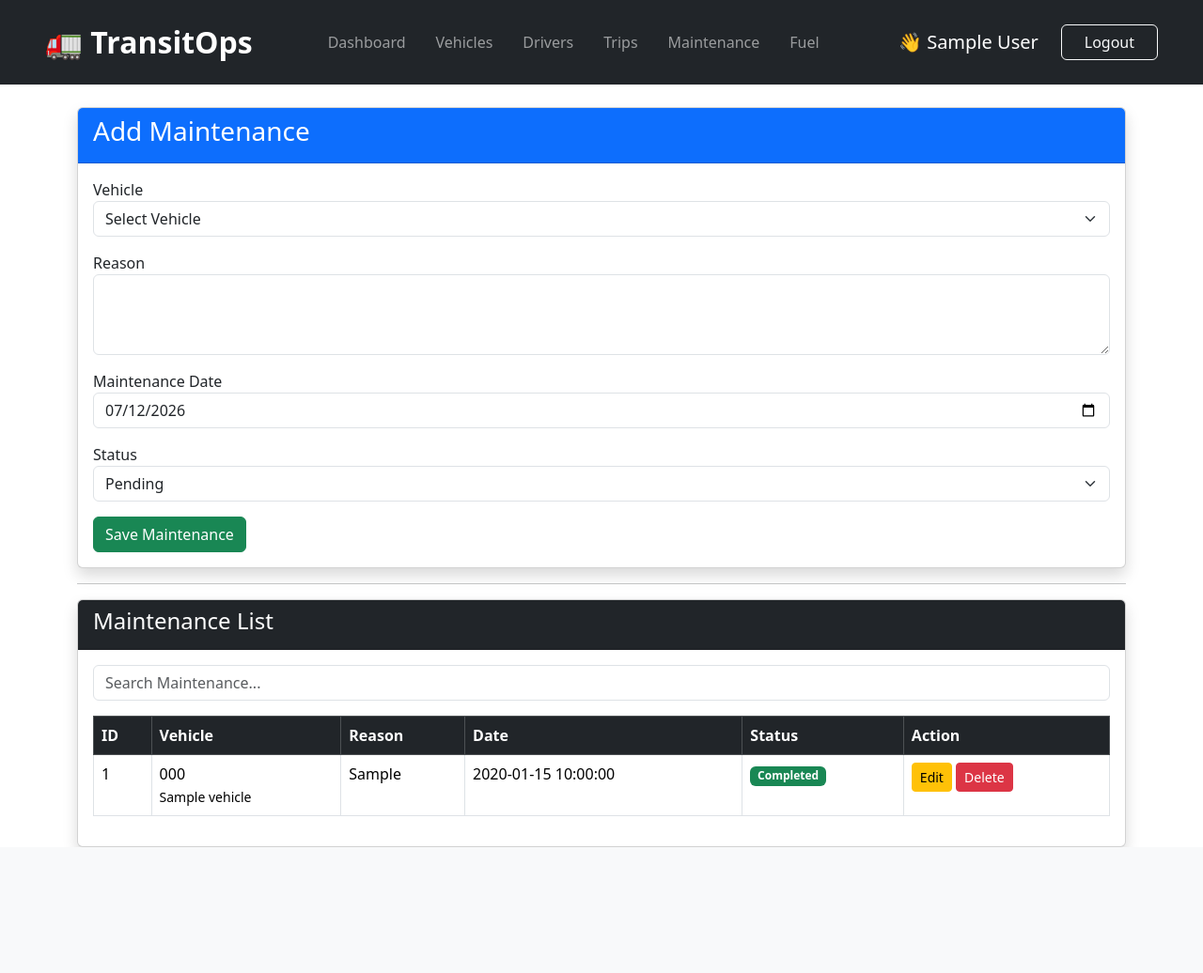
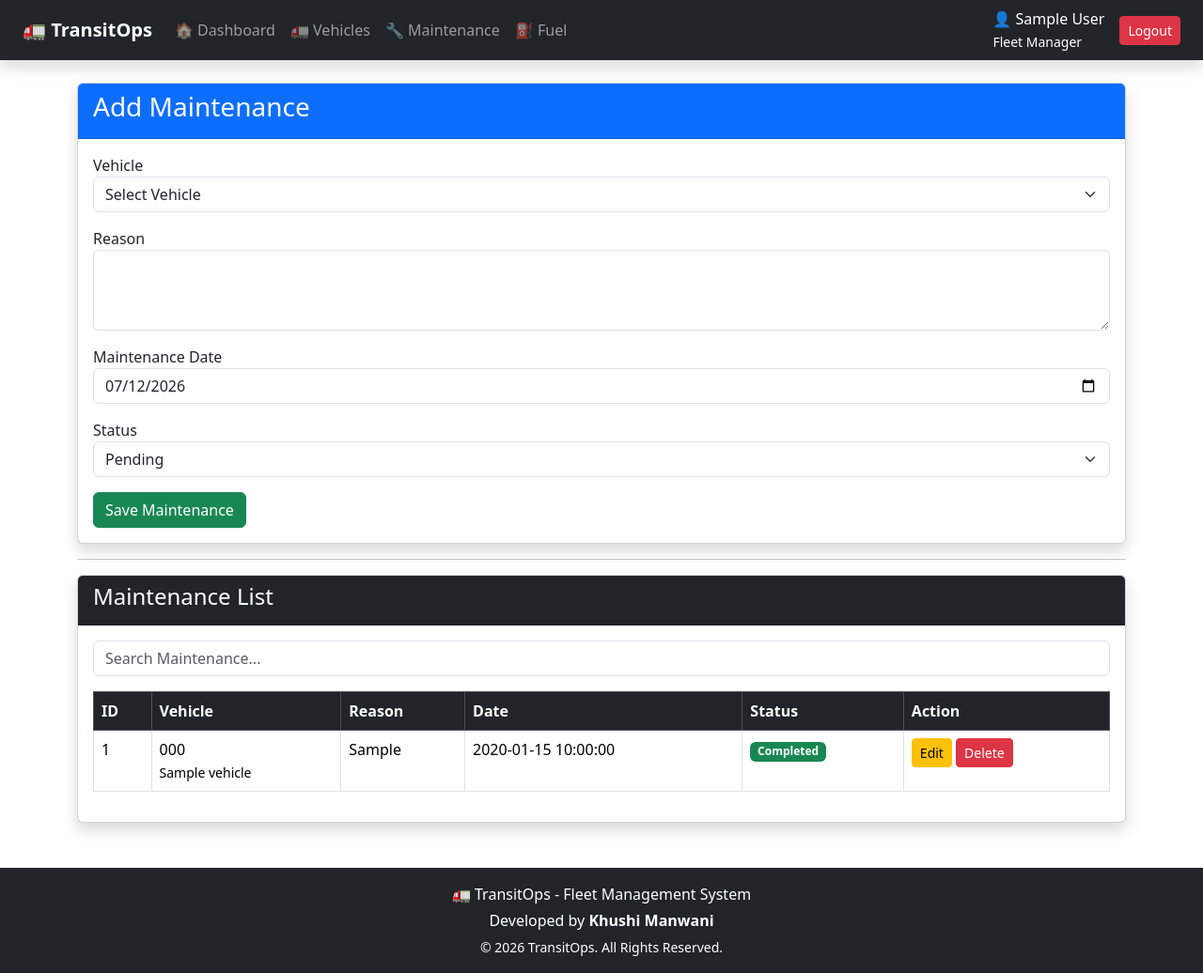
Before and after one commit to ManwaniKhushi/TransitOps, a PHP site: page /pages/maintenance.php in a window 1280 px wide. Shown: the whole page at 94% size. Before the commit the page ends 902 px from the top, so only its background shows below. Run offline with PHP 8.4, Linux system fonts and the light colour scheme; the visitor is signed in with stand-in values (Sample User, id 1); tables that the repository leaves empty or names only in its code hold one stand-in row (values such as "Sample post").

Commit message:
Added fuel module and maintenance pages

```diff
--- a/includes/footer.php
+++ b/includes/footer.php
@@ -1,5 +1,25 @@
-<script src="https://cdn.jsdelivr.net/npm/bootstrap@5.3.7/dist/js/bootstrap.bundle.min.js"></script>
+    </div> <!-- Container Ends -->
+
+    <footer class="bg-dark text-white text-center py-3 mt-5">
+        <div class="container">
+
+            <p class="mb-1">
+                🚛 TransitOps - Fleet Management System
+</p>
+
+            <p class="mb-1">
+                Developed by <strong>Khushi Manwani</strong>
+            </p>
+
+            <small>
+                © <?php echo date("Y"); ?> TransitOps. All Rights Reserved.
+            </small>
+
+        </div>
+    </footer>
+
+    <!-- Bootstrap JS -->
+    <script src="https://cdn.jsdelivr.net/npm/bootstrap@5.3.3/dist/js/bootstrap.bundle.min.js"></script>
 
 </body>
-
 </html>
--- a/includes/header.php
+++ b/includes/header.php
@@ -12,7 +12,20 @@
 <link href="https://cdn.jsdelivr.net/npm/bootstrap@5.3.7/dist/css/bootstrap.min.css" rel="stylesheet">
 
 <link rel="stylesheet" href="../assets/css/style.css">
+<style>
+    html, body{
+    height:100%;
+}
 
+body{
+    display:flex;
+    flex-direction:column;
+}
+
+.container{
+    flex:1;
+}
+</style>
 </head>
 
 <body>
--- a/includes/navbar.php
+++ b/includes/navbar.php
@@ -1,67 +1,209 @@
-<nav class="navbar navbar-expand-lg navbar-dark bg-dark py-3">
+<?php
 
-    <div class="container-fluid px-5">
+if(session_status() == PHP_SESSION_NONE)
+{
+    session_start();
+}
 
-        <a class="navbar-brand fw-bold fs-2" href="dashboard.php">
+?>
+
+<nav class="navbar navbar-expand-lg navbar-dark bg-dark shadow">
+
+<div class="container-fluid px-4">
+
+
+<a class="navbar-brand fw-bold" href="dashboard.php">
 🚛 TransitOps
 </a>
+
 
 <button class="navbar-toggler"
 type="button"
 data-bs-toggle="collapse"
-            data-bs-target="#navbarNav">
+data-bs-target="#navbarMenu">
 
 <span class="navbar-toggler-icon"></span>
 
 </button>
 
-        <div class="collapse navbar-collapse" id="navbarNav">
 
-            <!-- Left Menu -->
-            <ul class="navbar-nav ms-5">
+
+<div class="collapse navbar-collapse" id="navbarMenu">
+
+
+<ul class="navbar-nav me-auto mb-2 mb-lg-0">
+
+
+<?php
+
+$role = $_SESSION['role'] ?? '';
+
+?>
+
+
+<!-- =========================
+     COMMON DASHBOARD
+========================= -->
 
 <li class="nav-item">
-                    <a class="nav-link px-3 fs-7" href="../pages/dashboard.php">Dashboard</a>
+
+<a class="nav-link" href="dashboard.php">
+🏠 Dashboard
+</a>
+
 </li>
 
+
+
+<!-- =========================
+     ADMIN / FLEET MANAGER
+========================= -->
+
+<?php if($role=="Admin" || $role=="Fleet Manager"){ ?>
+
+
 <li class="nav-item">
-                    <a class="nav-link px-3 fs-7" href="../pages/vehicles.php">Vehicles</a>
+
+<a class="nav-link" href="vehicles.php">
+🚛 Vehicles
+</a>
+
 </li>
 
+
 <li class="nav-item">
-                    <a class="nav-link px-3 fs-7" href="../pages/drivers.php">Drivers</a>
+
+<a class="nav-link" href="maintenance.php">
+🔧 Maintenance
+</a>
+
 </li>
 
+
 <li class="nav-item">
-                    <a class="nav-link px-3 fs-7" href="../pages/trips.php">Trips</a>
+
+<a class="nav-link" href="fuel.php">
+⛽ Fuel
+</a>
+
 </li>
 
+
+<?php } ?>
+
+
+
+<!-- =========================
+     DISPATCHER
+========================= -->
+
+<?php if($role=="Admin" || $role=="Dispatcher"){ ?>
+
+
 <li class="nav-item">
-                    <a class="nav-link px-3 fs-7" href="../pages/maintenance.php">Maintenance</a>
+
+<a class="nav-link" href="trips.php">
+🛣 Trips
+</a>
+
 </li>
 
+
+<?php } ?>
+
+
+
+<!-- =========================
+     SAFETY OFFICER
+========================= -->
+
+<?php if($role=="Admin" || $role=="Safety Officer"){ ?>
+
+
 <li class="nav-item">
-                    <a class="nav-link px-3 fs-7" href="../pages/fuel.php">Fuel</a>
+
+<a class="nav-link" href="drivers.php">
+👨 Drivers
+</a>
+
 </li>
+
+
+<?php } ?>
+
+
+
+<!-- =========================
+     FINANCIAL ANALYST
+========================= -->
+
+<?php if($role=="Admin" || $role=="Financial Analyst"){ ?>
+
+
+<li class="nav-item">
+
+<a class="nav-link" href="fuel.php">
+⛽ Fuel
+</a>
+
+</li>
+
+
+<li class="nav-item">
+
+<a class="nav-link" href="maintenance.php">
+🔧 Maintenance
+</a>
+
+</li>
+
+
+<li class="nav-item">
+
+<a class="nav-link" href="reports.php">
+📊 Reports
+</a>
+
+</li>
+
+
+<?php } ?>
+
 
 </ul>
 
-            <!-- Right Side -->
-            <ul class="navbar-nav ms-auto align-items-center">
 
-                <li class="nav-item me-4">
-                    <span class="text-white fs-5">
-                        👋 <?= htmlspecialchars($_SESSION['name']); ?>
+
+
+<!-- USER SECTION -->
+
+<div class="d-flex align-items-center">
+
+
+<span class="text-white me-3">
+
+👤 <?= $_SESSION['name'] ?? "User"; ?>
+
+<br>
+
+<small>
+<?= $role; ?>
+</small>
+
 </span>
-                </li>
 
-                <li class="nav-item">
-                    <a class="btn btn-outline-light px-4" href="../logout.php">
+
+
+<a href="../actions/logout.php"
+class="btn btn-danger btn-sm">
+
 Logout
+
 </a>
-                </li>
 
-            </ul>
+
+</div>
+
 
 </div>
 
--- a/pages/maintenance.php
+++ b/pages/maintenance.php
@@ -6,7 +6,13 @@ if(!isset($_SESSION['user_id']))
     header("Location: login.php");
     exit;
 }
-
+if(
+$_SESSION['role']!="Fleet Manager" &&
+$_SESSION['role']!="Financial Analyst"
+)
+{
+die("Access Denied");
+}
 include("../config/db.php");
 include("../includes/header.php");
 include("../includes/navbar.php");
--- a/pages/vehicles.php
+++ b/pages/vehicles.php
@@ -1,6 +1,10 @@
 <?php
 session_start();
 
+if($_SESSION['role']!="Fleet Manager")
+{
+die("Access Denied");
+}
 if(!isset($_SESSION['user_id']))
 {
     header("Location: login.php");
```
Also changed, not shown: index.php (+126 -4 lines), pages/drivers.php (+7 -0 lines), pages/fuel.php (+7 -1 lines), pages/trips.php (+7 -0 lines). Lines whose indentation alone changed are shown as unchanged.
